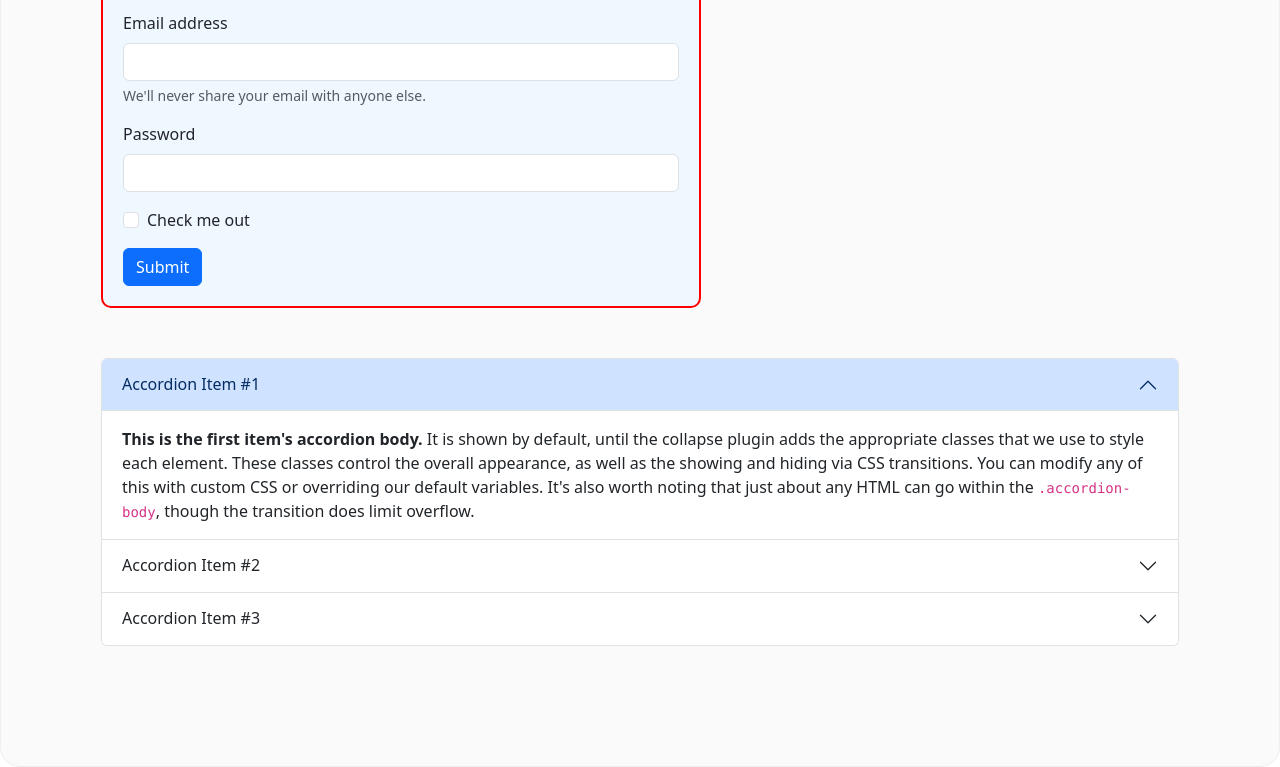
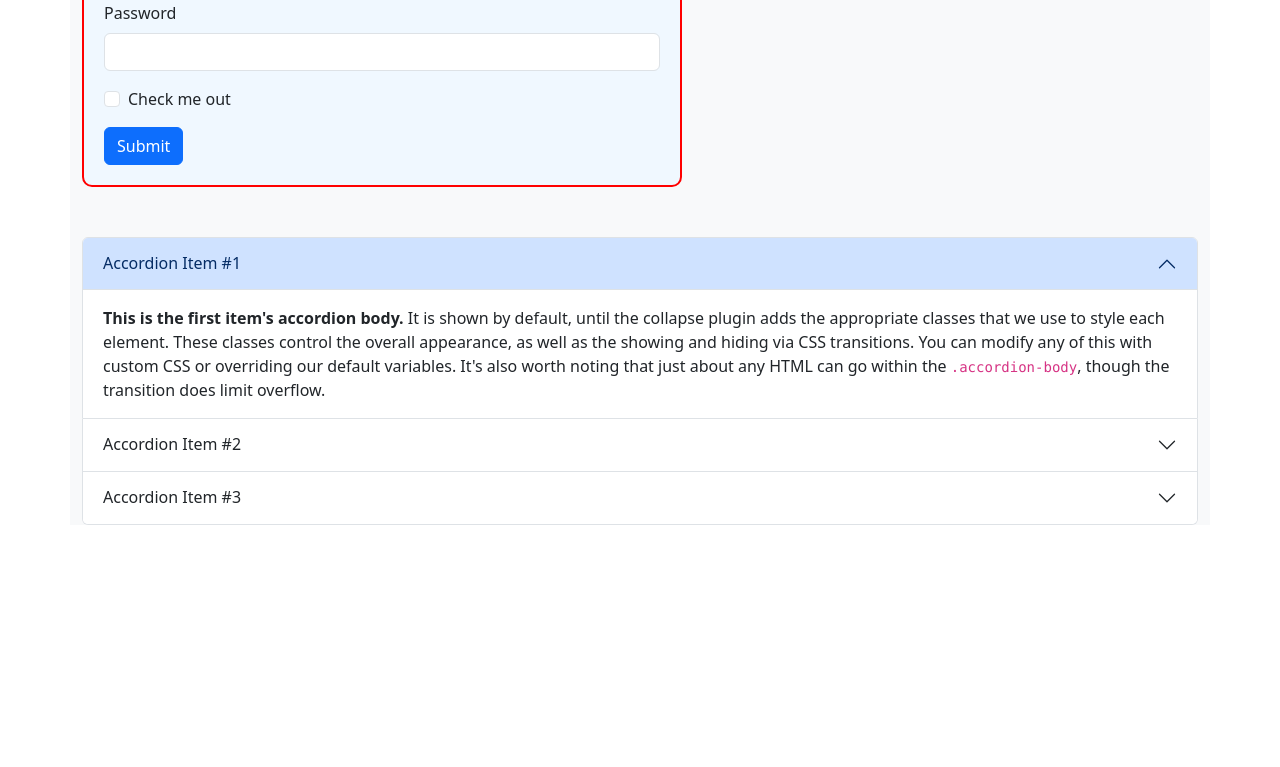
Before and after one commit to Yellina33/bootstrapex, a plain HTML site: page index.html in a window 1280 px wide. Shown: the part 188-955 px from the top of the page. After the commit the page ends 800 px from the top, so only its background shows below. Drawn offline with nearby package versions, Linux system fonts and the light colour scheme.

Commit message:
3rd changes css

```diff
--- a/index.html
+++ b/index.html
@@ -9,7 +9,7 @@
   </head>
   <body>
 
-    <main class="container-fluid">
+    <main class="container bg-light">
 
      <div>
       <h1>Hello, world!</h1>
```
